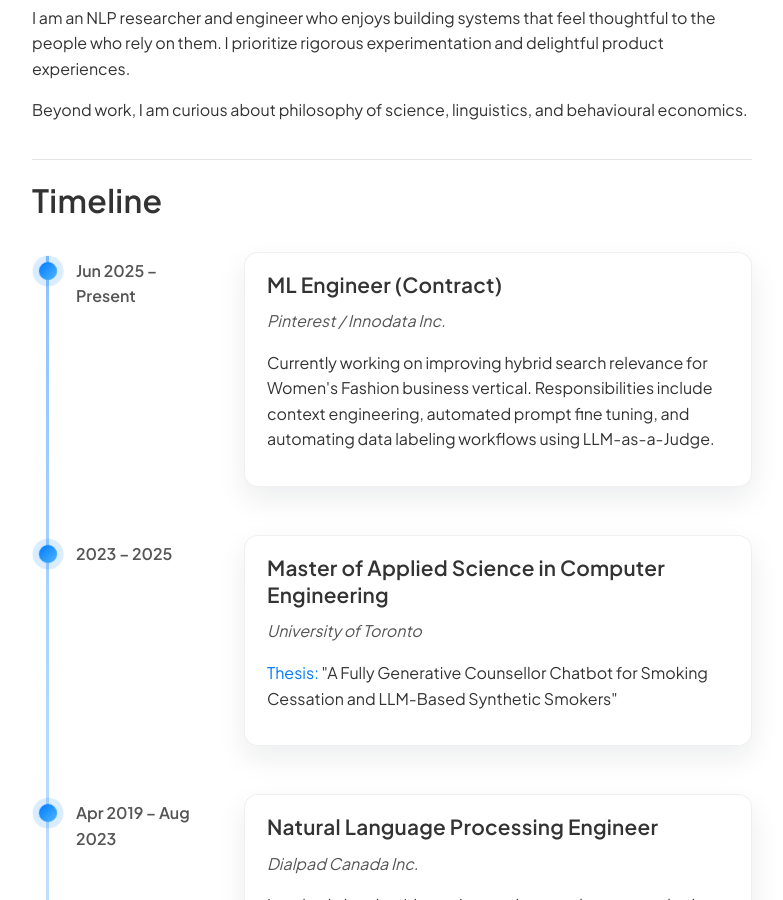
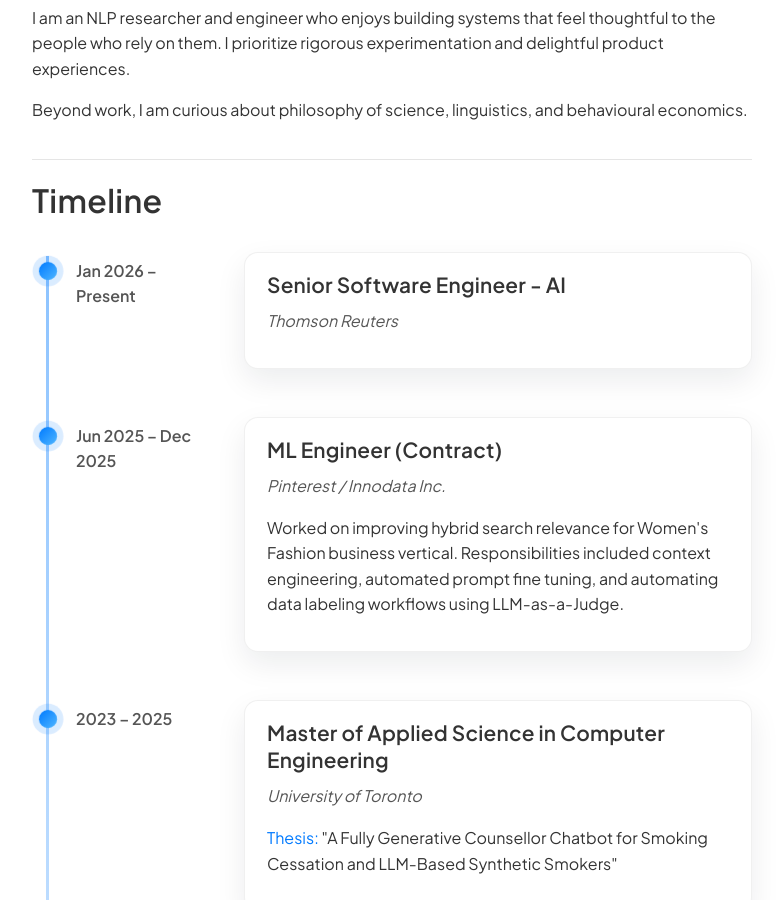
Before and after one commit to zaffnet/zaffnet.github.io, a Jekyll site: the page built from index.html, in a window 1280 px wide and 900 px high, scrolled down 438 px. Shown: the whole window, without its empty margins (248-1031 px from the left). Built offline with Jekyll 4.4.1, drawn with Linux system fonts in a browser that asks for light colours.

Commit message:
[ADD] new role @ TR
- Updated Gemfile to support Ruby 3.3
- Modified work experience details in index.html

```diff
--- a/Gemfile
+++ b/Gemfile
@@ -1,5 +1,5 @@
 source "https://rubygems.org"
-ruby "~> 3.4"
+ruby ">= 3.3"
 
 gem "jekyll", "~> 4.4"
 
--- a/index.html
+++ b/index.html
@@ -41,13 +41,21 @@ title: "Home"
     <div class="timeline-track">
       <div class="timeline-item">
         <div class="timeline-marker" aria-hidden="true"></div>
-        <div class="timeline-date">Jun 2025 &ndash; Present</div>
+        <div class="timeline-date">Jan 2026 &ndash; Present</div>
+        <div class="timeline-body">
+          <h3>Senior Software Engineer - AI</h3>
+          <p class="timeline-organization">Thomson Reuters</p>
+        </div>
+      </div>
+      <div class="timeline-item">
+        <div class="timeline-marker" aria-hidden="true"></div>
+        <div class="timeline-date">Jun 2025 &ndash; Dec 2025</div>
         <div class="timeline-body">
           <h3>ML Engineer (Contract)</h3>
           <p class="timeline-organization">Pinterest / Innodata Inc.</p>
           <p>
-            Currently working on improving hybrid search relevance for Women's Fashion business vertical.
-            Responsibilities include context engineering, automated prompt fine tuning, and automating data labeling workflows using LLM-as-a-Judge.
+            Worked on improving hybrid search relevance for Women's Fashion business vertical.
+            Responsibilities included context engineering, automated prompt fine tuning, and automating data labeling workflows using LLM-as-a-Judge.
           </p>
         </div>
       </div>
```
